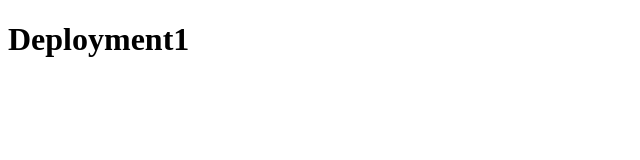
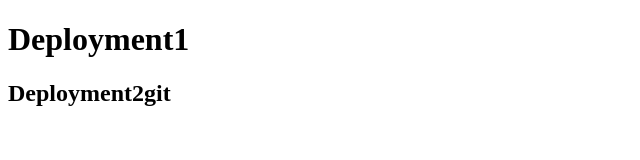
Before and after one commit to SaiKiran708/deploy-appln, a plain HTML site: page index.html in a window 1280 px wide. Shown: the whole page, without its empty margins (0-640 px from the left). Drawn offline with Linux system fonts and the light colour scheme.

Commit message:
file updated

```diff
--- a/index.html
+++ b/index.html
@@ -8,5 +8,6 @@
 </head>
 <body>
     <h1>Deployment1</h1>
+    <h2>Deployment2git</h2>
 </body>
 </html>
```
